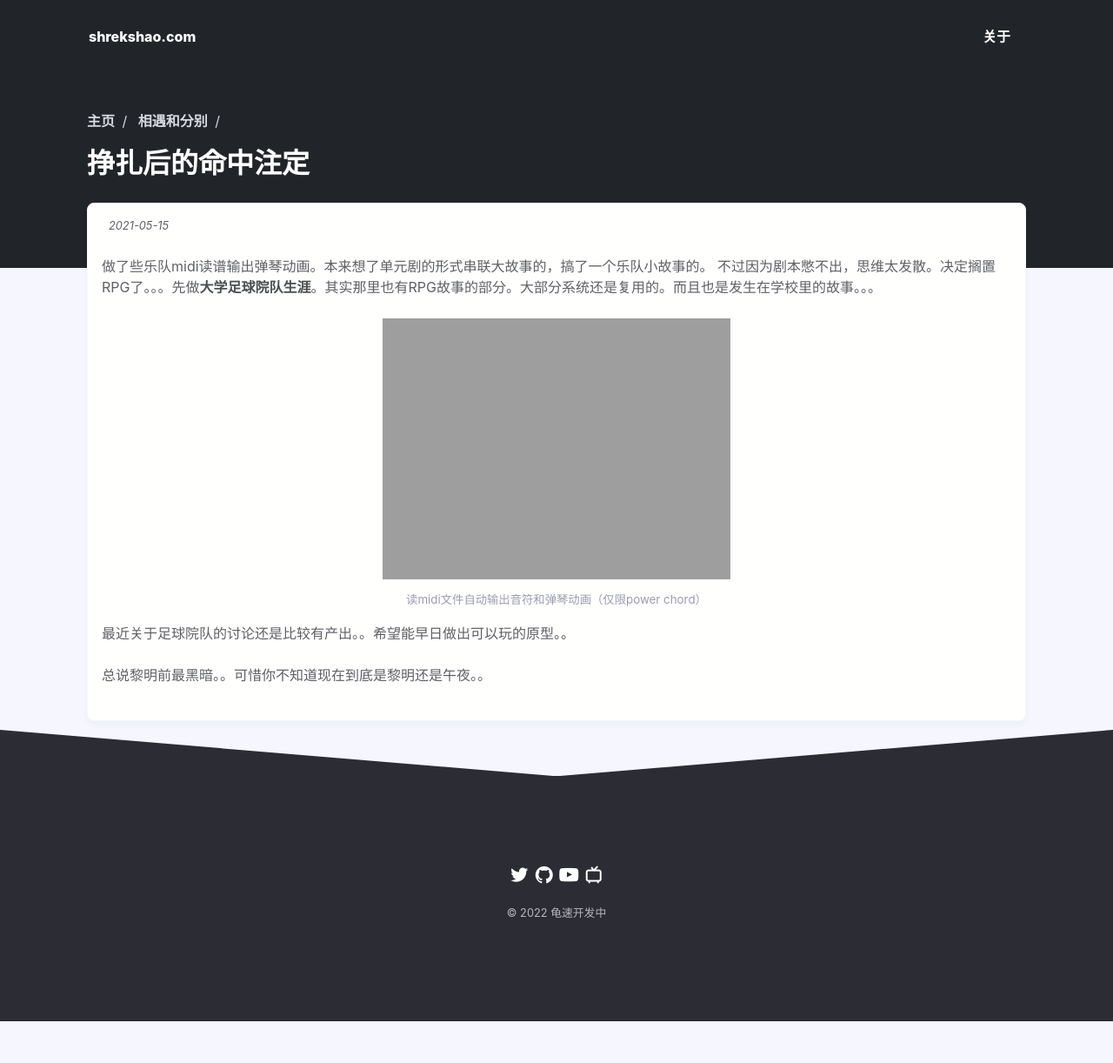
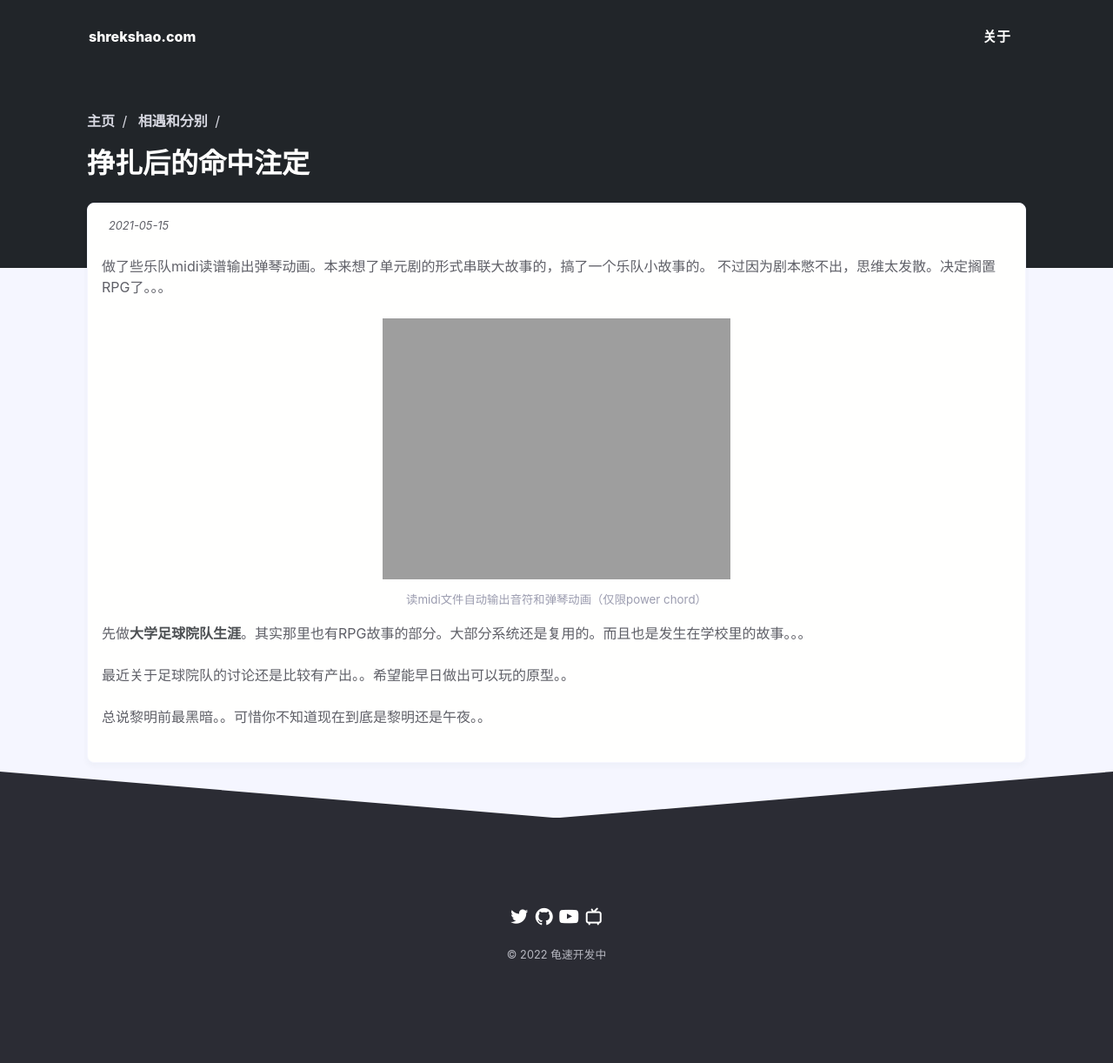
Before and after one commit to shrekshao/studio, a Jekyll site: the page built from _posts/encounter/2021-05-15-blog03.md, in a window 1280 px wide. Shown: the whole page at 87% size. Built offline with Jekyll 4.4.1, drawn with Linux system fonts in a browser that asks for light colours; before the commit the page ends 1174 px from its top, so only the background shows below that.

Commit message:
visual updates

```diff
--- a/_includes/game-title-section.html
+++ b/_includes/game-title-section.html
@@ -16,7 +16,7 @@
 </div>
 
 
-<div class="column col-6 col-sm-12 p-8 mb-8 col-mx-auto">
+<div class="column col-8 col-sm-12 p-8 mb-8 col-mx-auto">
   <a href="{{ include.key | absolute_url }}"><h5>{{ include.game.title }}</h5></a>
   <p>{{ include.game.description | newline_to_br }}</p>
 
--- a/_posts/encounter/2021-05-15-blog03.md
+++ b/_posts/encounter/2021-05-15-blog03.md
@@ -6,11 +6,13 @@ title: "挣扎后的命中注定"
 ---
 
 做了些乐队midi读谱输出弹琴动画。本来想了单元剧的形式串联大故事的，搞了一个乐队小故事的。
-不过因为剧本憋不出，思维太发散。决定搁置RPG了。。。先做[大学足球院队生涯]({{baseurl}}/college-soccer)。其实那里也有RPG故事的部分。大部分系统还是复用的。而且也是发生在学校里的故事。。。
+不过因为剧本憋不出，思维太发散。决定搁置RPG了。。。
+
+{% include imgdesc.html url="assets/blog/band.gif" description="读midi文件自动输出音符和弹琴动画（仅限power chord）" %}
 
 <!--more-->
 
-{% include imgdesc.html url="assets/blog/band.gif" description="读midi文件自动输出音符和弹琴动画（仅限power chord）" %}
+先做[大学足球院队生涯]({{baseurl}}/college-soccer)。其实那里也有RPG故事的部分。大部分系统还是复用的。而且也是发生在学校里的故事。。。
 
 最近关于足球院队的讨论还是比较有产出。。希望能早日做出可以玩的原型。。
 
--- a/_scss/_imgbox.scss
+++ b/_scss/_imgbox.scss
@@ -47,7 +47,7 @@ $global-transition: .35s;
 .imgbox {
   // display: flex;
   margin-bottom: 10px;
-  margin-right: 25px;
+  margin-right: 20px;
   position: relative;
   border-radius: $border-radius-lg;
 
```
Also changed, not shown: _posts/college-soccer/2021-06-08-jersey-number.md (+1 -2 lines), _posts/college-soccer/2021-06-13-concept-art.md (+3 -1 lines), _posts/college-soccer/2021-10-22-character-concept.md (+3 -1 lines), _posts/encounter/2021-03-18-blog01.md (+2 -1 lines).
